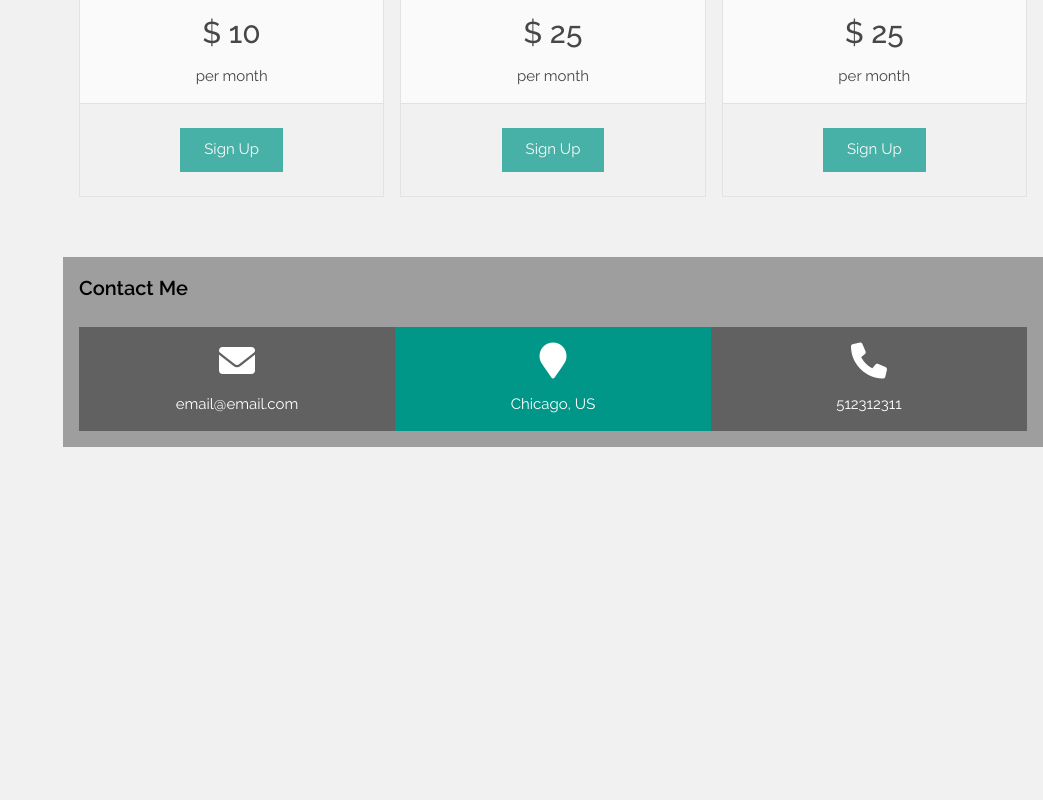
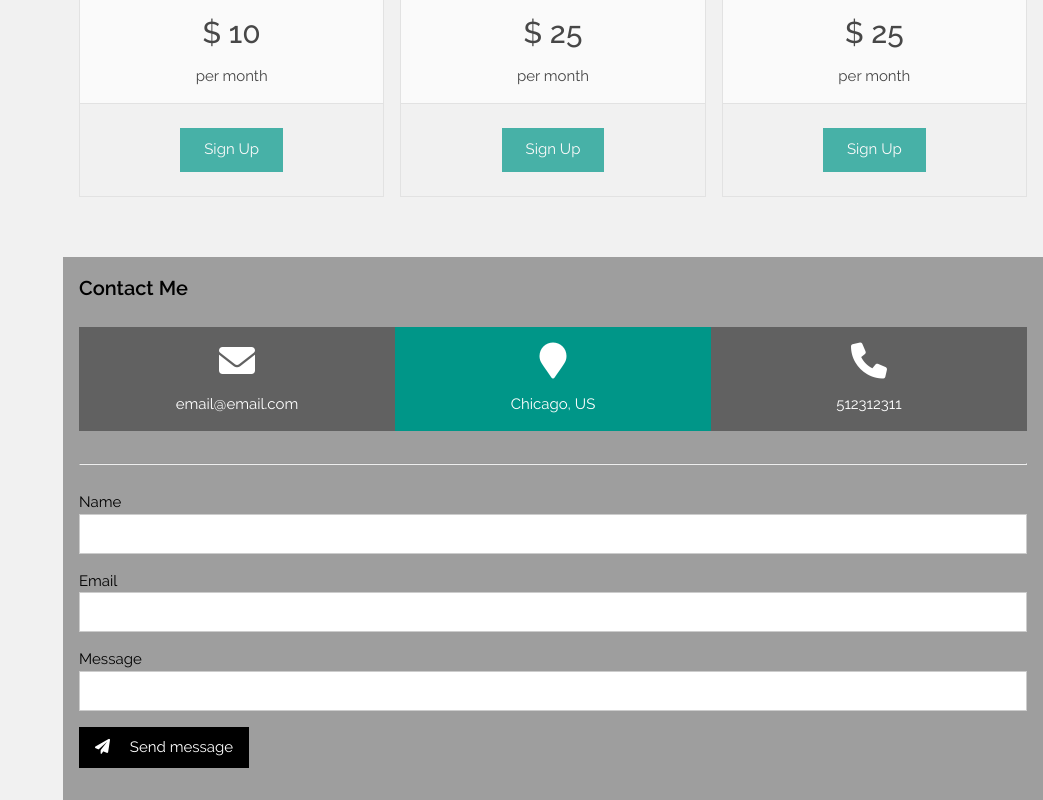
Before and after one commit to mukhammadyn/w3school-template-clone, a plain HTML site: page index.html in a window 1280 px wide. Shown: the part 2586-3386 px from the top of the page, without its empty margins (237-1280 px from the left). Before the commit the page ends 3033 px from the top, so only its background shows below. Drawn offline with Linux system fonts and the light colour scheme.

Commit message:
Add contact form

```diff
--- a/index.html
+++ b/index.html
@@ -484,6 +484,41 @@
 
           </ul>
 
+          <hr class="main-content__contact-line"></hr>
+
+          <form class="main-content__form" action="https://echo.htmlacademy.ru" method="post">
+
+            <div class="main-content__form-control">
+
+              <label for="name">Name</label>
+              <input class="main-content__form-input" type="text" id="name" name="name" required>
+
+            </div>
+
+            <div class="main-content__form-control">
+
+              <label for="email">Email</label>
+              <input class="main-content__form-input" type="email" id="email" name="email" pattern="^([a-z0-9_\.-]+)@([\da-z\.-]+)\.([a-z\.]{2,6})$" required>
+
+            </div>
+
+            <div class="main-content__form-control">
+
+              <label for="message">Message</label>
+              <textarea class="main-content__form-input main-content__form-input--message" name="message" id="message" required></textarea>
+
+            </div>
+
+            <button class="main-content__form-submit" type="submit">
+
+              <i class="fa fa-paper-plane"></i>
+
+              <span class="main-content__form-submit-text">Send message</span>
+
+            </button>
+
+          </form>
+
         </section>
 
       </section>
--- a/scss/blocks/_main-content.scss
+++ b/scss/blocks/_main-content.scss
@@ -26,7 +26,7 @@
 }
 
 .main-content__contact {
-  padding: 16px;
+  padding: 16px 16px 32px 16px;
   background-color: $color-mortar-grey;
 }
 
@@ -74,6 +74,45 @@
   margin-top: 14px;
 }
 
+.main-content__contact-line {
+  margin-top: 32px;
+  margin-bottom: 26px;
+}
+
+.main-content__form {
+}
+
+.main-content__form-control {
+  display: flex;
+  flex-direction: column;
+
+  &:not(:last-child) {
+    margin-bottom: 16px;
+  }
+}
+
+.main-content__form-input {
+  min-height: 40px;
+  padding: 8px;
+  border: 1px solid $color-cerebral-grey;
+}
+
+.main-content__form-input--message {
+  max-height: 40px;
+  resize: none;
+}
+
+.main-content__form-submit {
+  padding: 12px 16px;
+  border: none;
+  color: #fff;
+  background-color: $color-primary;
+}
+
+.main-content__form-submit-text {
+  margin-left: 16px;
+}
+
 
 @include breakpoint-down (705px) {
 
```
Also changed, not shown: css/main.css, css/main.min.css, 2 other files.
